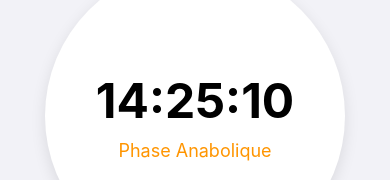
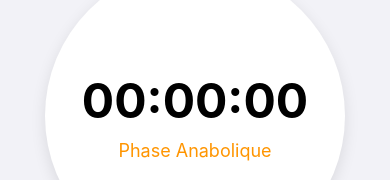
Before and after one commit to Sidjaah-maker/FlowUp, a React Native app: screen /Timer in a window 390 px wide. Shown: the part 222-402 px from the top of the page. Built offline with nearby package versions, Linux system fonts and the light colour scheme.

Commit message:
feat: add fasting timer hook and integrate with timer screen

```diff
--- a/package.json
+++ b/package.json
@@ -33,6 +33,7 @@
     "@react-native/metro-config": "0.81.4",
     "@react-native/typescript-config": "0.81.4",
     "@types/jest": "^29.5.13",
+    "@types/node": "^24.5.2",
     "@types/react": "^19.1.0",
     "@types/react-native-vector-icons": "^6.4.18",
     "@types/react-test-renderer": "^19.1.0",
--- a/src/components/CircularProgress.tsx
+++ b/src/components/CircularProgress.tsx
@@ -2,10 +2,16 @@ import React from 'react';
 import { View, Text, StyleSheet } from 'react-native';
 import { colors } from '../constants/colors';
 
-const CircularProgress = () => {
+// On ajoute une prop pour recevoir le temps à afficher
+interface CircularProgressProps {
+  time: string;
+}
+
+const CircularProgress: React.FC<CircularProgressProps> = ({ time }) => {
   return (
     <View style={styles.container}>
-      <Text style={styles.timeText}>14:25:10</Text>
+      {/* On utilise la prop 'time' */}
+      <Text style={styles.timeText}>{time}</Text>
       <Text style={styles.phaseText}>Phase Anabolique</Text>
     </View>
   );
@@ -15,11 +21,10 @@ const styles = StyleSheet.create({
   container: {
     width: 300,
     height: 300,
-    borderRadius: 150, // La moitié de la largeur/hauteur pour un cercle parfait
+    borderRadius: 150,
     backgroundColor: colors.surface,
     justifyContent: 'center',
     alignItems: 'center',
-    // Ombre pour donner un effet de profondeur
     shadowColor: '#000',
     shadowOffset: { width: 0, height: 5 },
     shadowOpacity: 0.1,
--- /dev/null
+++ b/src/hooks/useFastingTimer.ts
@@ -0,0 +1,44 @@
+import { useState, useEffect, useRef } from 'react';
+
+export const useFastingTimer = () => {
+  const [seconds, setSeconds] = useState(0);
+  const [isActive, setIsActive] = useState(false);
+
+  // useRef est utilisé pour garder une référence stable à notre intervalle
+  const intervalRef = useRef<NodeJS.Timeout | null>(null);
+
+  useEffect(() => {
+    if (isActive) {
+      // Si le minuteur est actif, on lance l'intervalle
+      intervalRef.current = setInterval(() => {
+        setSeconds(prevSeconds => prevSeconds + 1);
+      }, 1000);
+    } else if (!isActive && intervalRef.current) {
+      // S'il est inactif, on nettoie l'intervalle
+      clearInterval(intervalRef.current);
+    }
+
+    // Fonction de nettoyage de useEffect
+    // Elle est appelée quand le composant est démonté ou avant chaque ré-exécution de l'effet
+    return () => {
+      if (intervalRef.current) {
+        clearInterval(intervalRef.current);
+      }
+    };
+  }, [isActive]); // Cet effet ne se redéclenche que si `isActive` change
+
+  const toggleTimer = () => {
+    setIsActive(!isActive);
+  };
+
+  const resetTimer = () => {
+    setIsActive(false);
+    setSeconds(0);
+  };
+
+  // Formate les secondes en HH:MM:SS
+  const formattedTime = new Date(seconds * 1000).toISOString().substr(11, 8);
+
+  // On expose les états et les fonctions dont notre UI aura besoin
+  return { isActive, formattedTime, toggleTimer, resetTimer };
+};
--- a/src/screens/TimerScreen.tsx
+++ b/src/screens/TimerScreen.tsx
@@ -1,32 +1,35 @@
 import React from 'react';
-import { View, StyleSheet, Alert } from 'react-native';
+import { View, StyleSheet } from 'react-native';
 
 import Container from '../components/Container';
 import CircularProgress from '../components/CircularProgress';
-// On importe notre nouveau composant !
 import Button from '../components/Button';
+// On importe notre nouveau Hook !
+import { useFastingTimer } from '../hooks/useFastingTimer';
 
 function TimerScreen() {
-  const handleStartPress = () => {
-    Alert.alert('Action', 'Le minuteur devrait démarrer !');
-  };
-
-  const handleResetPress = () => {
-    Alert.alert('Action', 'Le minuteur devrait se réinitialiser !');
-  };
+  // On utilise le Hook pour obtenir la logique et les données
+  const { isActive, formattedTime, toggleTimer, resetTimer } =
+    useFastingTimer();
 
   return (
     <Container>
       <View style={styles.progressContainer}>
-        <CircularProgress />
+        {/* On passe le temps formaté au composant d'affichage */}
+        <CircularProgress time={formattedTime} />
       </View>
       <View style={styles.controlsContainer}>
         <Button
           title="Réinitialiser"
-          onPress={handleResetPress}
+          onPress={resetTimer}
           variant="secondary"
         />
-        <Button title="Démarrer" onPress={handleStartPress} variant="primary" />
+        {/* Le titre du bouton change en fonction de l'état 'isActive' */}
+        <Button
+          title={isActive ? 'Pause' : 'Démarrer'}
+          onPress={toggleTimer}
+          variant="primary"
+        />
       </View>
     </Container>
   );
@@ -40,8 +43,8 @@ const styles = StyleSheet.create({
   },
   controlsContainer: {
     flex: 1,
-    flexDirection: 'row', // Aligne les boutons horizontalement
-    justifyContent: 'space-around', // Espace équitable entre les boutons
+    flexDirection: 'row',
+    justifyContent: 'space-around',
     alignItems: 'center',
   },
 });
```
Also changed, not shown: 1 other file (tests, documents, lock files or other folders).
